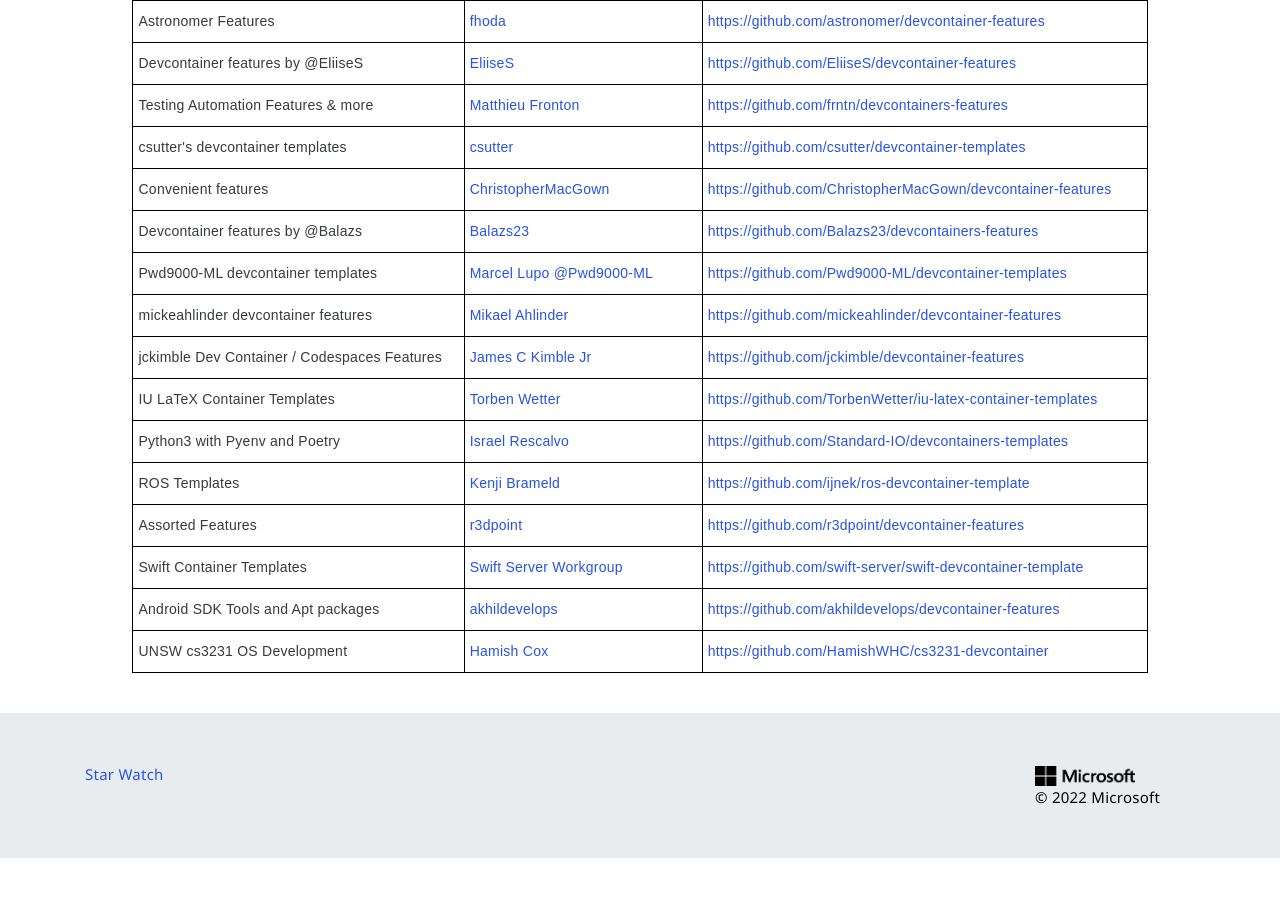
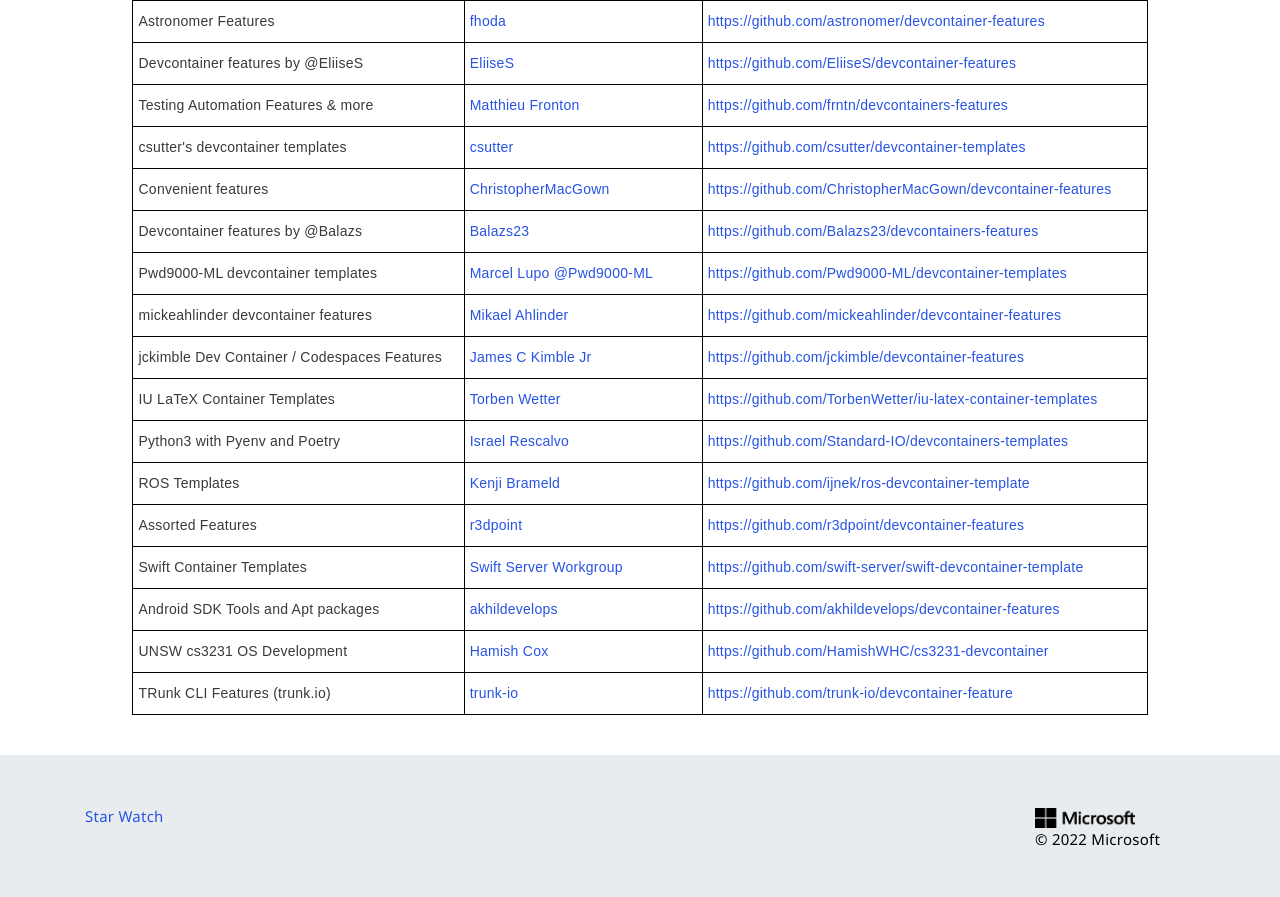
Before and after one commit to devcontainers/devcontainers.github.io, a Jekyll site: the page built from collections.html, in a window 1280 px wide and 900 px high, scrolled down 2140 px. Shown: the top 897 px of the window. Built offline with Jekyll 4.4.1, drawn with Linux system fonts in a browser that asks for light colours; nearby versions of some CDN libraries; comment, search, counter and statistics services are not loaded; before the commit the page ends 2998 px from its top, so only the background shows below that.

Commit message:
Add trunk to collection index

```diff
--- a/_data/collection-index.yml
+++ b/_data/collection-index.yml
@@ -293,3 +293,8 @@
   contact: https://github.com/HamishWHC/cs3231-devcontainer/issues
   repository: https://github.com/HamishWHC/cs3231-devcontainer
   ociReference: ghcr.io/hamishwhc/cs3231-devcontainer
+- name: TRunk CLI Features (trunk.io)
+  maintainer: trunk-io
+  contact: https://github.com/trunk-io/devcontainer-feature/issues
+  repository: https://github.com/trunk-io/devcontainer-feature
+  ociReference: ghcr.io/trunk-io/devcontainer-feature
```
